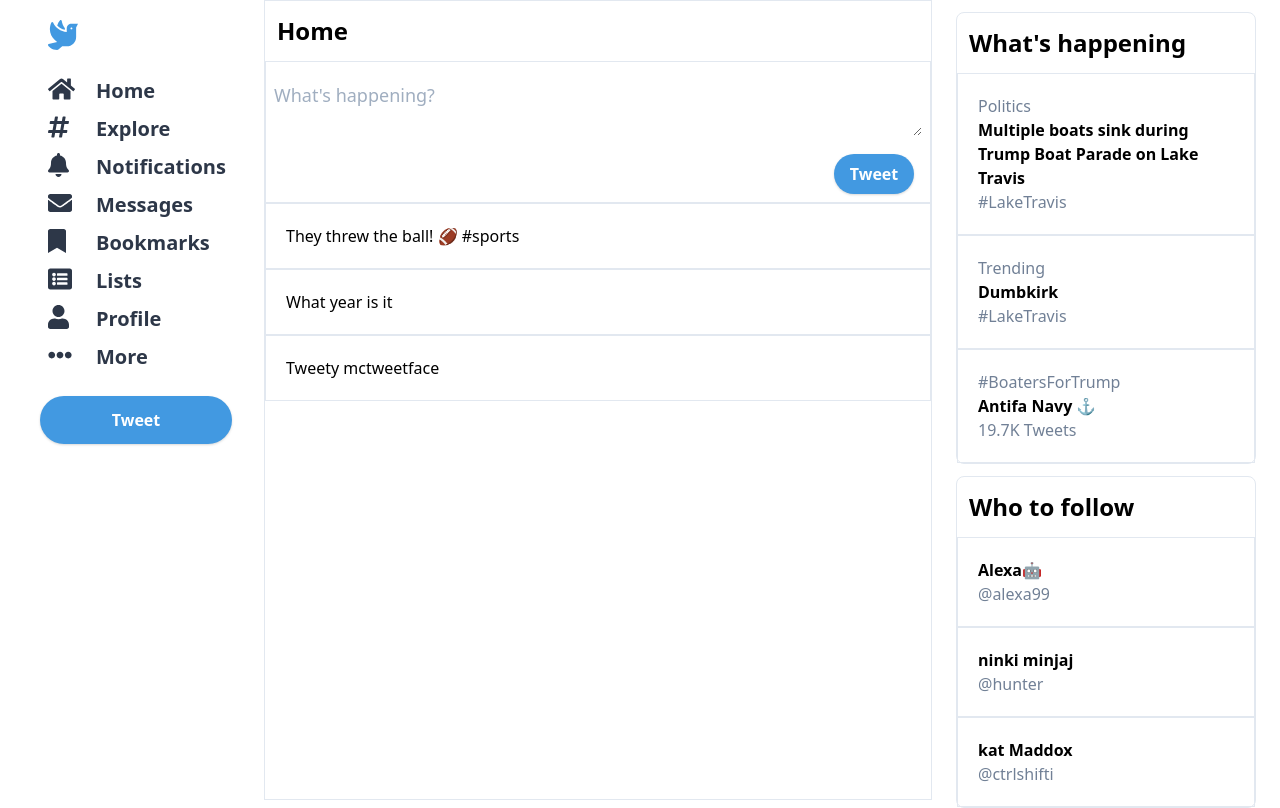
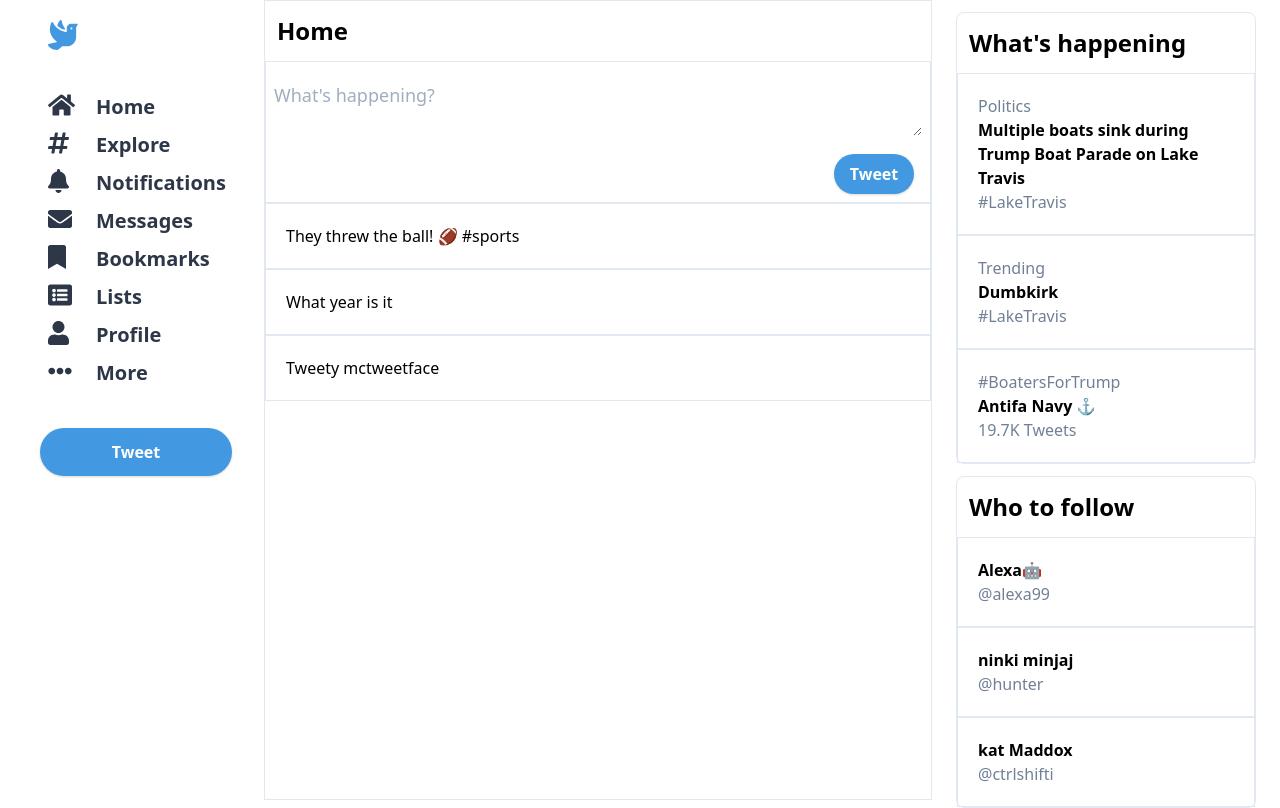
Before and after one commit to danielrobertson/twitter-clone, a Next.js app: page / in a window 1280 px wide. Built offline with nearby package versions, Linux system fonts and the light colour scheme.

Commit message:
nav colors

```diff
--- a/components/nav.js
+++ b/components/nav.js
@@ -30,7 +30,7 @@
         className="text-3xl m-5 ml-12 text-blue-500"
         icon={faDove}
       />
-      <ul className="justify-between items-center pl-12 p-">
+      <ul className="justify-between items-center pl-12 p-4">
         {navigations.map((n) => (
           <li key={n.label} className="flex text-xl py-1">
             <div className="w-8">
```
